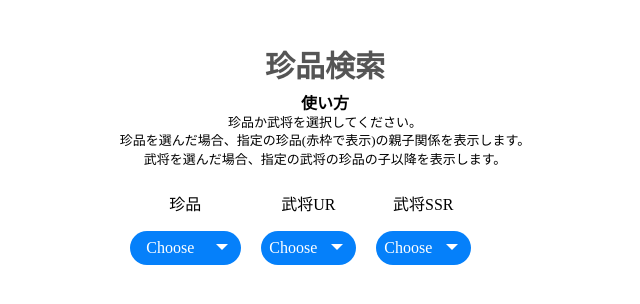
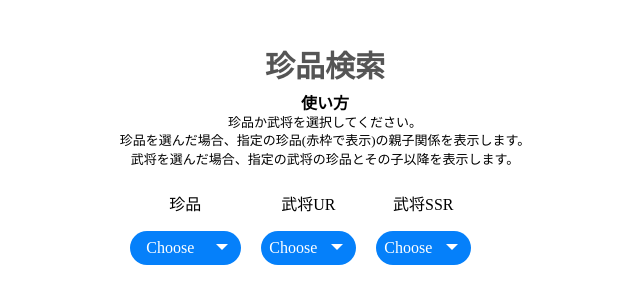
Before and after one commit to bob-xxxx/osakana-web, a plain HTML site: page chinpin.html in a window 1280 px wide. Shown: the whole page, without its empty margins (315-955 px from the left). Drawn offline with Linux system fonts and the light colour scheme.

Commit message:
説明を修正

```diff
--- a/chinpin.html
+++ b/chinpin.html
@@ -213,7 +213,7 @@
             <p> <b>使い方</b></p>
             <p><font size="2">珍品か武将を選択してください。</font></p>
             <p><font size="2">珍品を選んだ場合、指定の珍品(赤枠で表示)の親子関係を表示します。</font></p>
-            <p><font size="2">武将を選んだ場合、指定の武将の珍品の子以降を表示します。</font></p>
+            <p><font size="2">武将を選んだ場合、指定の武将の珍品とその子以降を表示します。</font></p>
             <br>
             <div class="item2">
                 <label>珍品</label>
```
